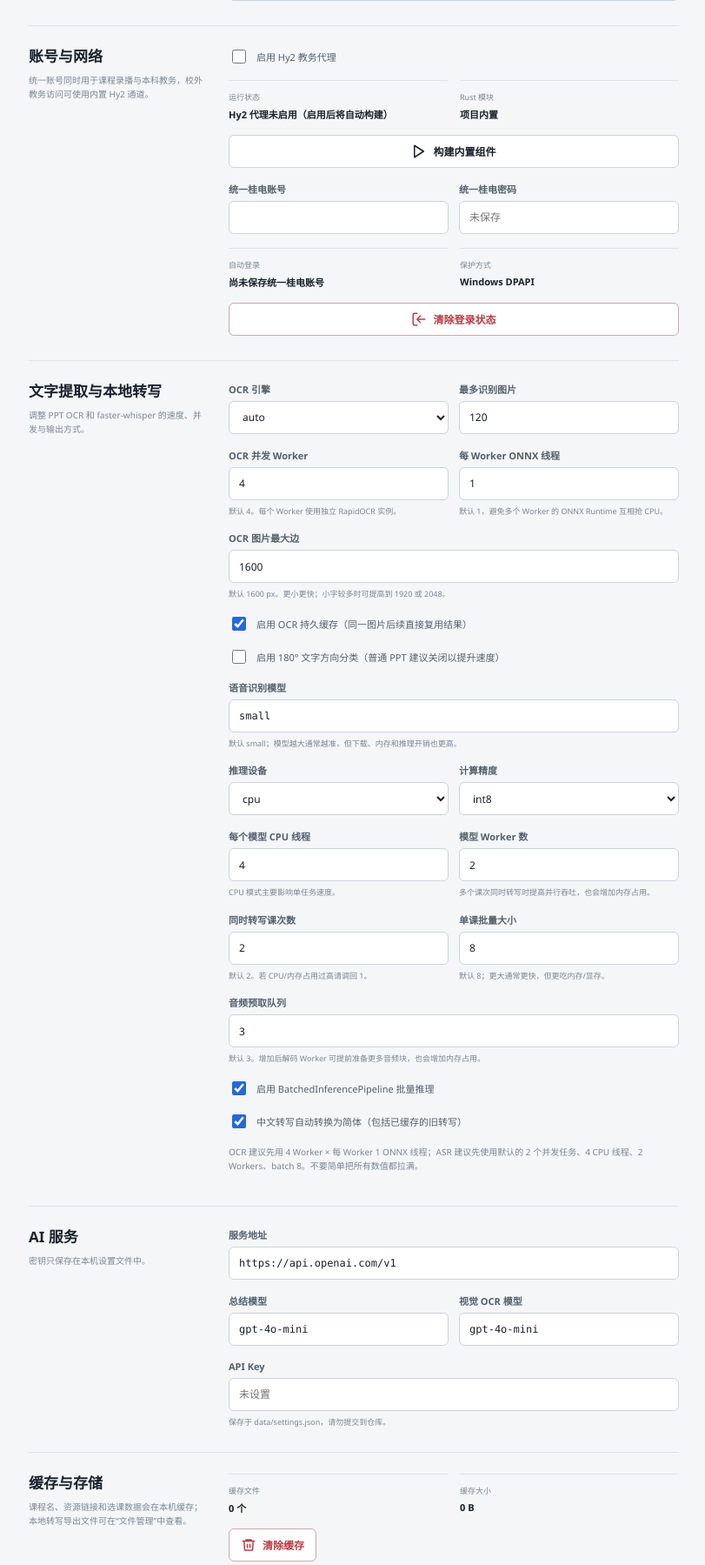
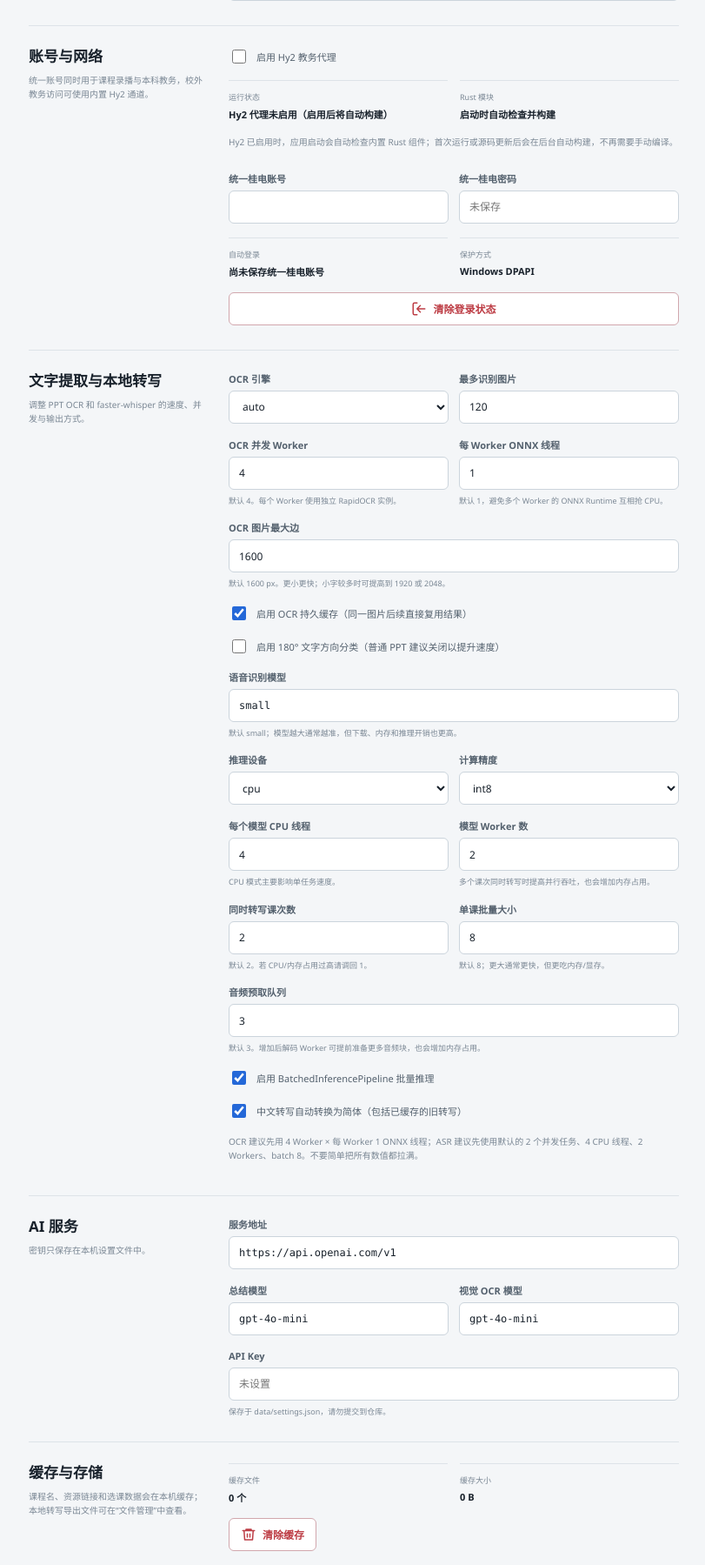
Before and after one commit to Yiyue345/fuckclassroom, a FastAPI app: page /settings in a window 1280 px wide. Shown: the part 852-2651 px from the top of the page at 87% size, without its empty margins (469-1280 px from the left). Run offline with FastAPI, Linux system fonts and the light colour scheme.

Commit message:
ui: remove manual Hy2 build control

```diff
--- a/templates/settings.html
+++ b/templates/settings.html
@@ -10,7 +10,6 @@
   <div class="page-head"><div><h1>设置</h1><p class="page-description">管理外观、课程偏好、文字提取、本地语音转写和 AI 服务配置。</p></div><div class="head-actions"><button class="btn primary" type="submit" form="settings-form">保存更改</button></div></div>
 
   {% if saved %}<div class="notice success"><svg class="icon"><use href="/static/icons.svg#circle-check"></use></svg><span>设置已保存。</span></div>{% endif %}
-  {% if hy2_built %}<div class="notice success"><svg class="icon"><use href="/static/icons.svg#circle-check"></use></svg><span>Hy2 代理组件已构建。</span></div>{% endif %}
   {% if cache_cleared %}<div class="notice success"><svg class="icon"><use href="/static/icons.svg#circle-check"></use></svg><span>缓存已清除。</span></div>{% endif %}
   {% if credentials_cleared %}<div class="notice success"><svg class="icon"><use href="/static/icons.svg#circle-check"></use></svg><span>统一桂电自动登录凭据已清除。</span></div>{% endif %}
   {% if login_state_cleared %}<div class="notice success"><svg class="icon"><use href="/static/icons.svg#circle-check"></use></svg><span>课程录播与本科教务登录状态已清除。</span></div>{% endif %}
@@ -18,14 +17,6 @@
   {% if credential_error %}<div class="notice error"><svg class="icon"><use href="/static/icons.svg#circle-alert"></use></svg><span>{{ credential_error }}</span></div>{% endif %}
   {% if login_state_error %}<div class="notice error"><svg class="icon"><use href="/static/icons.svg#circle-alert"></use></svg><span>登录状态清除失败：{{ login_state_error }}</span></div>{% endif %}
   {% if error %}<div class="notice error"><svg class="icon"><use href="/static/icons.svg#circle-alert"></use></svg><span>{{ error }}</span></div>{% endif %}
-
-  <div class="notice inline-task-status hidden" id="settings-task-status" role="status" aria-live="polite">
-    <svg class="icon"><use href="/static/icons.svg#refresh-cw"></use></svg>
-    <div class="inline-task-body">
-      <div class="inline-task-message" data-task-message>正在准备构建</div>
-      <div class="progress" aria-hidden="true"><span data-task-progress></span></div>
-    </div>
-  </div>
 
   <div class="settings-layout">
     <nav class="settings-nav"><a class="active" href="#appearance">外观</a><a href="#courses">课程与资源</a><a href="#auto-selection">定时选课</a><a href="#network">账号与网络</a><a href="#extraction">文字提取</a><a href="#ai">AI 服务</a><a href="#storage">缓存与存储</a></nav>
@@ -64,8 +55,8 @@
           <div><h2>账号与网络</h2><p>统一账号同时用于课程录播与本科教务，校外教务访问可使用内置 Hy2 通道。</p></div>
           <div class="fields">
             <label class="check-row"><input type="checkbox" name="hy2_enabled" {% if settings.hy2_enabled %}checked{% endif %}><span>启用 Hy2 教务代理</span></label>
-            <div class="detail-grid"><div class="detail-item"><label>运行状态</label><strong>{{ hy2_status.message }}</strong></div><div class="detail-item"><label>Rust 模块</label><strong>项目内置</strong></div></div>
-            <button class="btn" type="submit" form="hy2-build-form" data-task-submit><svg class="icon"><use href="/static/icons.svg#play"></use></svg>构建内置组件</button>
+            <div class="detail-grid"><div class="detail-item"><label>运行状态</label><strong>{{ hy2_status.message }}</strong></div><div class="detail-item"><label>Rust 模块</label><strong>启动时自动检查并构建</strong></div></div>
+            <p class="field-hint">Hy2 已启用时，应用启动会自动检查内置 Rust 组件；首次运行或源码更新后会在后台自动构建，不再需要手动编译。</p>
             <div class="field-row"><div class="field"><label for="selection_username">统一桂电账号</label><input class="input mono" id="selection_username" name="selection_username" autocomplete="username" value="{{ selection_credentials.username }}"></div><div class="field"><label for="selection_password">统一桂电密码</label><input class="input mono" id="selection_password" name="selection_password" type="password" autocomplete="new-password" placeholder="{% if selection_credentials.is_saved %}已加密保存，留空保持不变{% else %}未保存{% endif %}"></div></div>
             <div class="detail-grid"><div class="detail-item"><label>自动登录</label><strong>{{ selection_credentials.message }}</strong></div><div class="detail-item"><label>保护方式</label><strong>Windows DPAPI</strong></div></div>
             <button class="btn danger" type="submit" form="login-state-clear-form"><svg class="icon"><use href="/static/icons.svg#log-out"></use></svg>清除登录状态</button>
@@ -119,7 +110,6 @@
           </div>
         </section>
       </form>
-      <form id="hy2-build-form" method="post" action="/settings/hy2/build" data-inline-task data-task-status="#settings-task-status" data-task-source-form="#settings-form" data-task-starting="正在启动 Hy2 代理构建" data-task-fallback="Hy2 代理构建失败" data-task-success="Hy2 代理组件已构建"></form>
       <form id="credential-clear-form" method="post" action="/settings/selection-credentials/clear" data-confirm="确认清除录播与教务共用的自动登录凭据？"></form>
       <form id="login-state-clear-form" method="post" action="/settings/login-state/clear" data-confirm="确认清除课程录播与本科教务的当前登录状态？已保存的自动登录凭据会保留。"></form>
 
```
